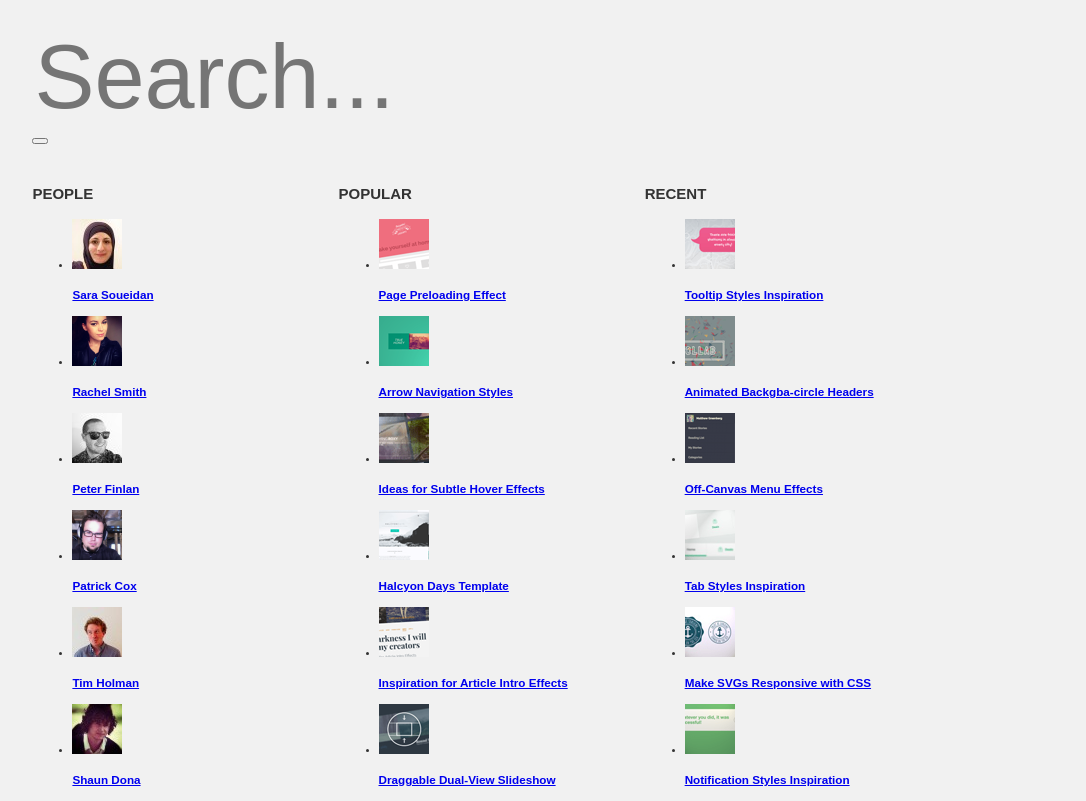
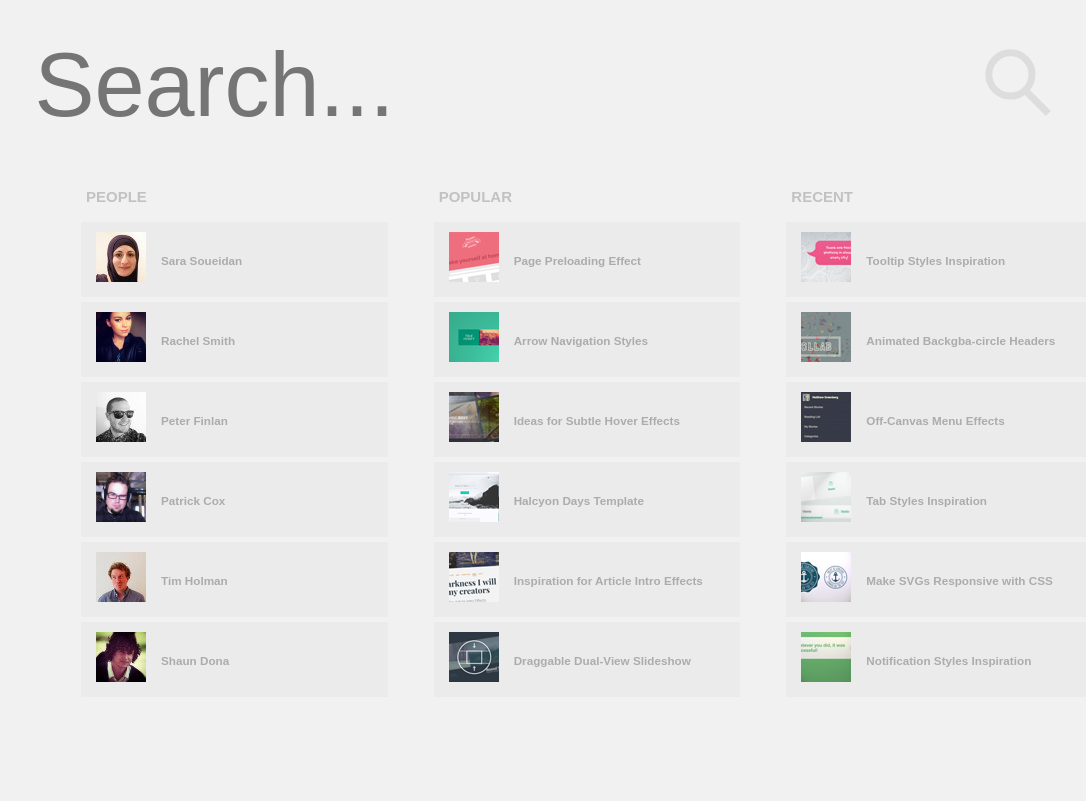
Before and after one commit to ErVuts/huge-search, a plain HTML site: page index.html in a window 1280 px wide. Shown: the whole page, without its empty margins (102-1188 px from the left). Drawn offline with Linux system fonts and the light colour scheme; a web font is replaced by a local one.

Commit message:
Change button img, hover bgc a and h3

```diff
--- a/index.html
+++ b/index.html
@@ -10,9 +10,8 @@
 	<header>
 		<form>
 			<input type="text" class="searchbar" placeholder="Search...">
-			<button></button>
 		</form>
-
+		<button class="submit"></button>
 	</header>
 	<main class="container">
 		<section class="people">
@@ -61,11 +60,10 @@
 			<h2>POPULAR</h2>
 			<ul>
 							<li>
-								<a href="https://tympanus.net/codrops/2014/08/05/page-preloading-effect/">
-								<img src="img/thumbs/PagePreloadingEffect.png">
+								<a href="https://tympanus.net/codrops/2014/08/05/page-preloading-effect/"><img src="img/thumbs/PagePreloadingEffect.png">
+									<h3>Page Preloading Effect</h3>
+								</a>
 							</li>
-								<h3>Page Preloading Effect</h3>
-								</a>
 							<li>
 								<a href="https://tympanus.net/codrops/2014/05/28/arrow-navigation-styles/">
 								<img src="img/thumbs/ArrowNavigationStyles.png">
--- a/styles/style.css
+++ b/styles/style.css
@@ -1,8 +1,9 @@
-@import url('https://fonts.googleapis.com/css?family=Open+Sans');
+@import url('https://fonts.googleapis.com/css?family=Arial');
 
 
 * {
 	box-sizing: border-box;
+	transition: all .4s ease-in;
 }
 
 
@@ -17,9 +18,25 @@ body {
 }
 
 form {
-	width:60%;
+	display:inline-block;
+	width:75%;
 	height:120px;
 	margin:25px 0px 0px 10%;
+}
+
+button {
+	display:inline-block;
+	border: none;
+	background: transparent url(../img/magnifier.svg);
+	height: 70px;
+	width: 70px;
+
+}
+
+button:hover {
+	-webkit-transform: scale(1.1);
+ 	-moz-transform: scale(1.1);
+ 	-o-transform: scale(1.1);
 }
 
 .searchbar {
@@ -29,28 +46,77 @@ form {
 	color:#c2c2c2;
 	outline: 0;
 	caret-color:#ec5a62
-
 }
 
 .container {
 	display: inline-block;
-	width: 80%;
-	margin:25px 0px 0px 10%;
+	margin: 20px 0 0 150px;
+	width: 90%;
 
 }
 
 .people {
 	display: inline-block;
-	width: 30%;
+	width: 29%;
+	margin-left: 20px;
 
 }
 
 .popular {
 	display: inline-block;
-	width: 30%;
+	width: 29%;
+	margin-left: 20px;
 }
 
 .recent {
 	display: inline-block;
-	width: 30%;
+	width: 29%;
+	margin-left: 20px;
 }
+
+ul {
+	list-style-type:none;
+	padding: 0;
+}
+
+li {
+	height: 75px;
+	width:93%;
+	margin: 5px;
+	border-radius:5px;
+}
+
+a {
+	display:block;
+	text-decoration:none;
+	cursor:pointer;
+	background-color: #ebebec;
+}
+
+h2 {
+	margin-left: 10px;
+	color:#c2c2c2;
+	font-weight: 800;
+}
+
+h3 {
+	display:inline-block;
+	color:#acacac;
+	margin: 30px 0 0 15px;
+	position:absolute;
+
+}
+
+img {
+	display:inline-block;
+	margin: 10px 0 10px 15px;
+}
+
+a:hover {
+	background-color: #e4e4e5;
+	color:red;
+}
+
+a:hover > h3 {
+	color:red;
+}
```
Also changed, not shown: img/magnifier.svg (added).
